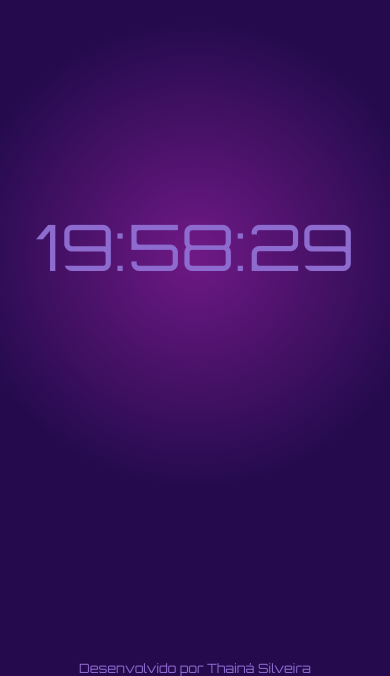
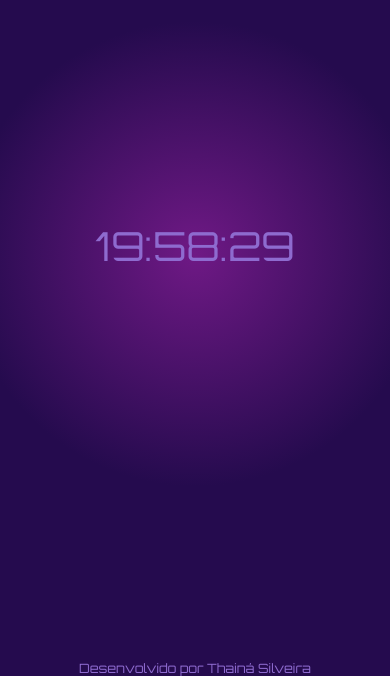
Before and after one commit to thaiisilveira/digital-clock, a plain HTML site: page index.html in a window 390 px wide. Shown: the part 168-844 px from the top of the page. Drawn offline with Linux system fonts and the light colour scheme.

Commit message:
Correção de proporções

```diff
--- a/style.css
+++ b/style.css
@@ -44,3 +44,9 @@ a:hover {
         font-size: 0.8rem;
     }
 }
+
+@media (max-width: 480px) {
+    #clock {
+        font-size: 2.5rem; /* Reduz mais para celulares pequenos */
+    }
+}
```
Also changed, not shown: 1 other file.
